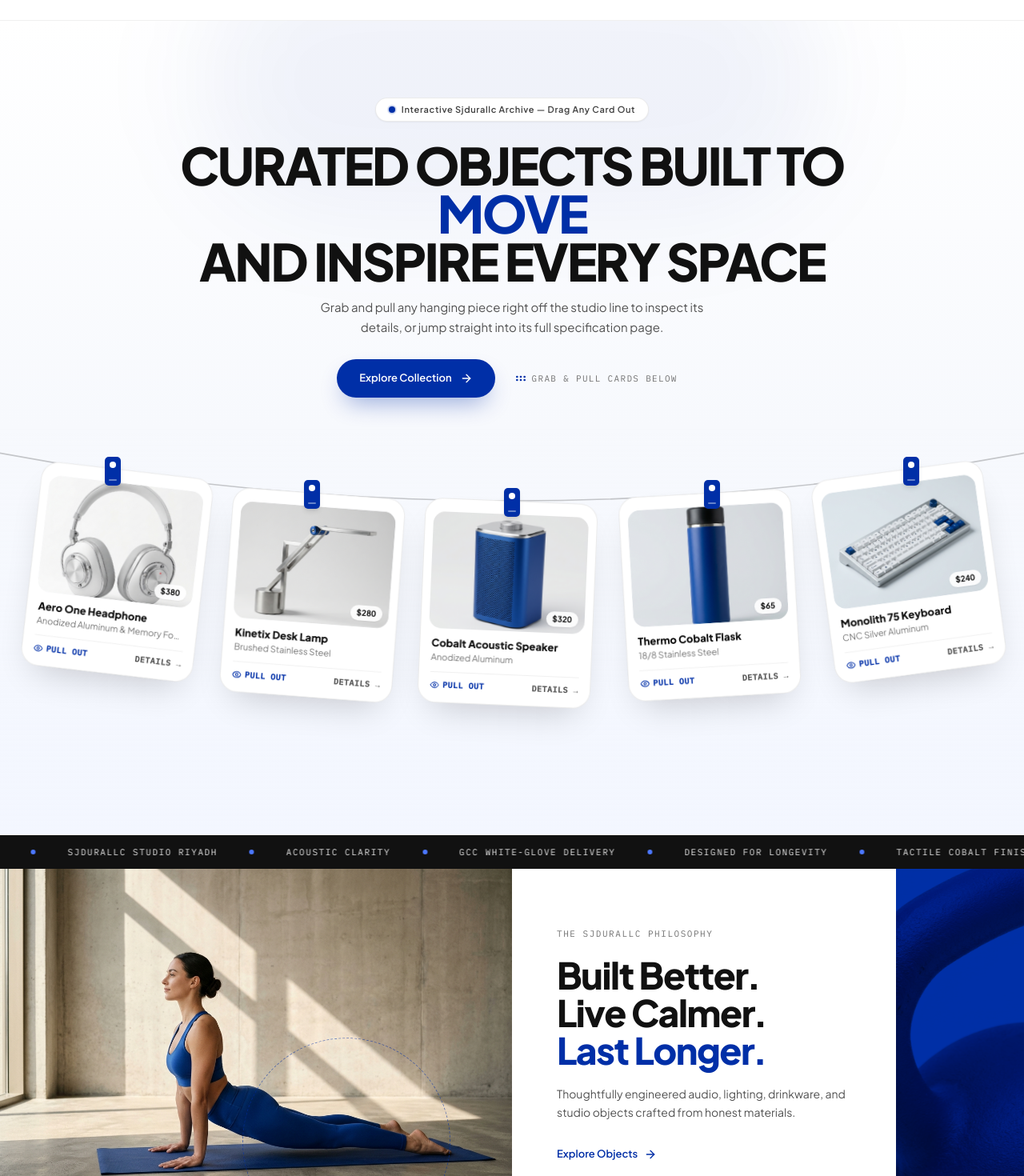
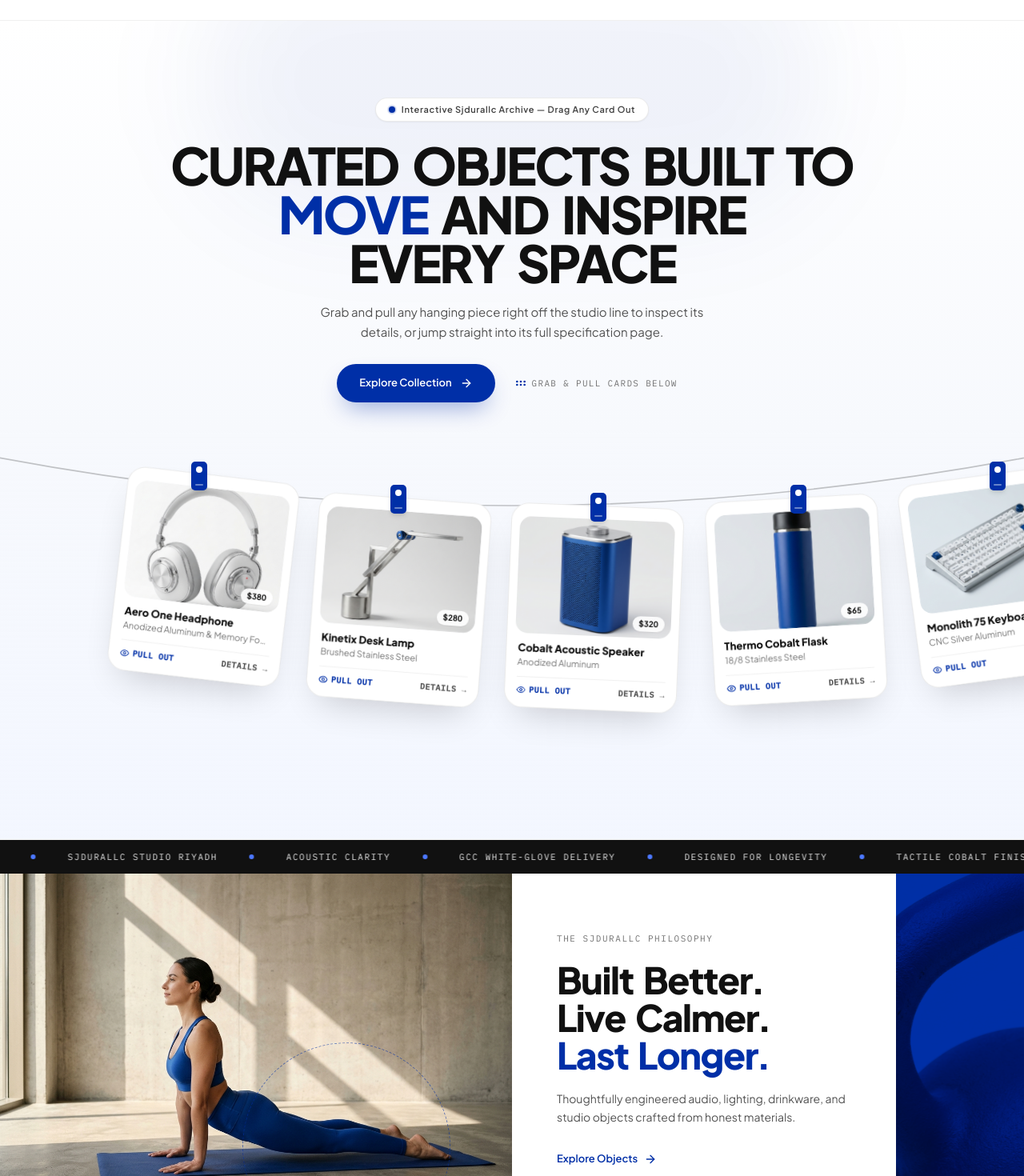
Before and after one commit to GODZISOP/sdj, a React (Vite) app: page / in a window 1280 px wide. Shown: the part 800-2270 px from the top of the page at 80% size. Built offline with nearby package versions, Linux system fonts and the light colour scheme.

Commit message:
Add scroll-scrubbed word-by-word 3D text animations across all sections and staggered wire drop-in

```diff
--- a/src/components/ContactSection.tsx
+++ b/src/components/ContactSection.tsx
@@ -12,6 +12,7 @@ import {
 } from 'lucide-react';
 import { useSite } from '../store/siteStore';
 import { Reveal } from './Reveal';
+import { ScrollScrubText } from './ScrollScrubText';
 
 interface ContactSectionProps {
   isHeadingH1?: boolean;
@@ -53,11 +54,12 @@ export const ContactSection: React.FC<ContactSectionProps> = ({ isHeadingH1 = fa
                 <span className="text-[#002FA7]">Studio Outfitting.</span>
               </h1>
             ) : (
-              <h2 className="text-[32px] sm:text-[42px] md:text-[48px] font-extrabold leading-[1.02] swiss-tracking mt-2">
-                Direct Support &
-                <br />
-                <span className="text-[#002FA7]">Studio Outfitting.</span>
-              </h2>
+              <ScrollScrubText
+                as="h2"
+                lines={['Direct Support &', 'Studio Outfitting.']}
+                accentWords={['Studio', 'Outfitting.']}
+                className="text-[32px] sm:text-[42px] md:text-[48px] font-extrabold leading-[1.02] swiss-tracking mt-2"
+              />
             )}
             <p className="text-sm text-neutral-600 mt-4 leading-relaxed">
               Reach <span className="font-semibold text-[#111111]">{settings.ownerName}</span> and our{' '}
--- a/src/components/FaqSection.tsx
+++ b/src/components/FaqSection.tsx
@@ -2,6 +2,7 @@ import React, { useState } from 'react';
 import { ChevronDown } from 'lucide-react';
 import { useSite } from '../store/siteStore';
 import { Reveal } from './Reveal';
+import { ScrollScrubText } from './ScrollScrubText';
 
 export const FaqSection: React.FC = () => {
   const { settings, faqs } = useSite();
@@ -13,11 +14,12 @@ export const FaqSection: React.FC = () => {
         <div className="max-w-[1360px] mx-auto px-4 sm:px-6 md:px-10 grid grid-cols-1 lg:grid-cols-12 gap-10">
           <div className="lg:col-span-4 space-y-3">
             <p className="eyebrow-mono text-[#002FA7]">FREQUENTLY ASKED QUESTIONS</p>
-            <h2 className="text-[30px] sm:text-[34px] font-extrabold leading-[1.05] swiss-tracking">
-              Everything You
-              <br />
-              Need to Know.
-            </h2>
+            <ScrollScrubText
+              as="h2"
+              lines={['Everything You', 'Need to Know.']}
+              accentWords={['Know.']}
+              className="text-[30px] sm:text-[34px] font-extrabold leading-[1.05] swiss-tracking"
+            />
             <p className="text-sm text-neutral-600 leading-relaxed">
               Answers about {settings.brandName} shipping, custom studio outfitting, warranties, and support.
             </p>
--- a/src/components/HangingGallerySection.tsx
+++ b/src/components/HangingGallerySection.tsx
@@ -4,7 +4,8 @@ import { motion, AnimatePresence, PanInfo } from 'motion/react';
 import { ArrowRight, GripHorizontal, X, ShoppingBag, Eye, RotateCcw } from 'lucide-react';
 import { useSite } from '../store/siteStore';
 import { Product } from '../types';
-import { SPRING_CRISP } from '../lib/motion';
+import { EASE_EDITORIAL, SPRING_CRISP } from '../lib/motion';
+import { ScrollScrubText } from './ScrollScrubText';
 
 // Exact positions along quadratic Bezier wire: P0=(0,26), P1=(720,152), P2=(1440,26)
 // y(t) = 26 + 252 * t * (1 - t)
@@ -61,26 +62,45 @@ export const HangingGallerySection: React.FC = () => {
         className="pointer-events-none absolute -top-24 left-1/2 -translate-x-1/2 w-[780px] h-[340px] rounded-full bg-[#002FA7]/[0.055] blur-3xl"
       />
 
-      {/* Top Editorial Header (Sjdurallc Cobalt & Monochrome Theme) */}
-      <div className="relative z-10 max-w-[920px] mx-auto px-4 sm:px-6 text-center">
-        <div className="inline-flex items-center gap-2 rounded-full bg-white px-4 py-1.5 border border-black/[0.08] shadow-sm mb-6">
+      {/* Top Editorial Header with Scroll-Scrubbed Word-by-Word 3D Reveal */}
+      <div className="relative z-10 max-w-[960px] mx-auto px-4 sm:px-6 text-center">
+        <motion.div
+          initial={{ opacity: 0, y: 14, scale: 0.96 }}
+          whileInView={{ opacity: 1, y: 0, scale: 1 }}
+          viewport={{ once: true, amount: 0.6 }}
+          transition={{ duration: 0.5, ease: EASE_EDITORIAL }}
+          className="inline-flex items-center gap-2 rounded-full bg-white px-4 py-1.5 border border-black/[0.08] shadow-sm mb-6"
+        >
           <span className="w-2 h-2 rounded-full bg-[#002FA7] live-dot text-[#002FA7]" />
           <span className="text-[11px] font-semibold tracking-[0.06em] text-neutral-700">
             Interactive {settings.brandName} Archive — Drag Any Card Out
           </span>
-        </div>
+        </motion.div>
 
-        <h2 className="text-[36px] sm:text-[52px] md:text-[64px] font-black uppercase leading-[0.94] tracking-[-0.04em] text-[#111111]">
-          CURATED OBJECTS BUILT TO{' '}
-          <span className="text-[#002FA7]">MOVE</span>
-          <br className="hidden sm:block" /> AND INSPIRE EVERY SPACE
-        </h2>
+        <ScrollScrubText
+          as="h2"
+          lines={['CURATED OBJECTS BUILT TO', 'MOVE AND INSPIRE', 'EVERY SPACE']}
+          accentWords={['MOVE']}
+          className="text-[36px] sm:text-[52px] md:text-[64px] font-black uppercase leading-[0.95] tracking-[-0.04em] text-[#111111]"
+        />
 
-        <p className="text-[14px] sm:text-[15px] text-neutral-600 mt-4 max-w-lg mx-auto leading-relaxed">
+        <motion.p
+          initial={{ opacity: 0, y: 18 }}
+          whileInView={{ opacity: 1, y: 0 }}
+          viewport={{ once: true, amount: 0.5 }}
+          transition={{ duration: 0.65, delay: 0.18, ease: EASE_EDITORIAL }}
+          className="text-[14px] sm:text-[15px] text-neutral-600 mt-5 max-w-lg mx-auto leading-relaxed"
+        >
           Grab and pull any hanging piece right off the studio line to inspect its details, or jump straight into its full specification page.
-        </p>
+        </motion.p>
 
-        <div className="mt-7 flex flex-wrap items-center justify-center gap-3">
+        <motion.div
+          initial={{ opacity: 0, y: 16 }}
+          whileInView={{ opacity: 1, y: 0 }}
+          viewport={{ once: true, amount: 0.5 }}
+          transition={{ duration: 0.6, delay: 0.28, ease: EASE_EDITORIAL }}
+          className="mt-7 flex flex-wrap items-center justify-center gap-3"
+        >
           <a
             href="#equipment"
             className="inline-flex items-center gap-2.5 rounded-full bg-[#002FA7] hover:bg-[#00227A] text-white text-[13px] font-semibold px-7 py-3.5 shadow-[0_14px_30px_-10px_rgba(0,47,167,0.45)] transition-all hover:-translate-y-0.5"
@@ -92,25 +112,28 @@ export const HangingGallerySection: React.FC = () => {
             <GripHorizontal className="w-4 h-4 text-[#002FA7]" />
             Grab & Pull Cards Below
           </span>
-        </div>
+        </motion.div>
       </div>
 
       {/* DESKTOP / TABLET INTERACTIVE HANGING WIRE STAGE */}
       <div className="hidden md:block relative w-full max-w-[1440px] mx-auto mt-10 h-[370px] lg:h-[410px] select-none">
-        {/* Dynamic Curved Wire SVG */}
+        {/* Dynamic Curved Wire SVG that draws itself in on scroll */}
         <svg
           viewBox="0 0 1440 180"
           preserveAspectRatio="none"
           aria-hidden="true"
           className="absolute top-0 left-0 w-full h-[180px] pointer-events-none z-0"
         >
-          <path
+          <motion.path
             d={`M -20 26 Q 720 ${wireControlY} 1460 26`}
             fill="none"
             stroke="#111111"
-            strokeOpacity="0.22"
+            strokeOpacity="0.24"
             strokeWidth="1.6"
-            className="transition-all duration-150"
+            initial={{ pathLength: 0 }}
+            whileInView={{ pathLength: 1 }}
+            viewport={{ once: true, amount: 0.2 }}
+            transition={{ duration: 1.0, ease: EASE_EDITORIAL }}
           />
         </svg>
 
@@ -126,8 +149,12 @@ export const HangingGallerySection: React.FC = () => {
           const isDetached = pulledProduct?.id === product.id;
 
           return (
-            <div
+            <motion.div
               key={product.id}
+              initial={{ opacity: 0, y: -36 }}
+              whileInView={{ opacity: 1, y: 0 }}
+              viewport={{ once: true, amount: 0.15 }}
+              transition={{ type: 'spring', stiffness: 240, damping: 20, delay: idx * 0.11 }}
               style={{
                 left: `${slot.t * 100}%`,
                 top: `${topPx}px`,
@@ -163,7 +190,6 @@ export const HangingGallerySection: React.FC = () => {
                   onDragEnd={(e, info) => handleDragEnd(product, e, info)}
                   onMouseEnter={() => setHoveredId(product.id)}
                   onMouseLeave={() => setHoveredId(null)}
-                  initial={{ rotate: slot.baseRotate, opacity: 0, y: 20 }}
                   animate={{
                     rotate: isDragging ? 0 : isHovered ? slot.baseRotate * 0.35 : slot.baseRotate,
                     scale: isDetached ? 0.88 : isDragging ? 1.07 : isHovered ? 1.04 : 1,
@@ -248,7 +274,7 @@ export const HangingGallerySection: React.FC = () => {
                   </div>
                 </motion.div>
               </div>
-            </div>
+            </motion.div>
           );
         })}
       </div>
--- /dev/null
+++ b/src/components/ScrollScrubText.tsx
@@ -0,0 +1,121 @@
+import React, { useRef } from 'react';
+import { motion, MotionValue, useReducedMotion, useScroll, useTransform } from 'motion/react';
+
+interface WordProps {
+  word: string;
+  progress: MotionValue<number>;
+  range: [number, number];
+  isAccent: boolean;
+}
+
+const ScrubWord: React.FC<WordProps> = ({ word, progress, range, isAccent }) => {
+  const opacity = useTransform(progress, range, [0.12, 1]);
+  const y = useTransform(progress, range, [28, 0]);
+  const rotateX = useTransform(progress, range, [36, 0]);
+  const scale = useTransform(progress, range, [0.94, 1]);
+
+  return (
+    <span
+      className="inline-block overflow-visible mr-[0.26em] last:mr-0"
+      style={{ perspective: '600px' }}
+    >
+      <motion.span
+        style={{ opacity, y, rotateX, scale, transformOrigin: '50% 100%' }}
+        className={`inline-block will-change-transform ${
+          isAccent ? 'text-[#002FA7]' : ''
+        }`}
+      >
+        {word}
+      </motion.span>
+    </span>
+  );
+};
+
+interface ScrollScrubTextProps {
+  lines: string[];
+  accentWords?: string[];
+  className?: string;
+  as?: 'h1' | 'h2' | 'h3';
+}
+
+export const ScrollScrubText: React.FC<ScrollScrubTextProps> = ({
+  lines,
+  accentWords = [],
+  className = '',
+  as = 'h2',
+}) => {
+  const containerRef = useRef<HTMLDivElement>(null);
+  const prefersReduced = useReducedMotion();
+
+  const { scrollYProgress } = useScroll({
+    target: containerRef,
+    offset: ['start 90%', 'center 46%'],
+  });
+
+  const accentSet = new Set(accentWords.map((w) => w.toUpperCase()));
+
+  // Flatten all words across lines to compute exact staggered scroll windows
+  const lineWords = lines.map((line) => line.trim().split(/\s+/));
+  const totalWords = lineWords.reduce((sum, words) => sum + words.length, 0);
+
+  const Tag = as;
+
+  if (prefersReduced) {
+    return (
+      <div ref={containerRef}>
+        <Tag className={className}>
+          {lineWords.map((words, lIdx) => (
+            <span key={lIdx} className="block">
+              {words.map((word, wIdx) => {
+                const clean = word.replace(/[^A-Za-z0-9]/g, '').toUpperCase();
+                const isAccent = accentSet.has(clean) || accentSet.has(word.toUpperCase());
+                return (
+                  <span
+                    key={wIdx}
+                    className={`inline-block mr-[0.26em] last:mr-0 ${
+                      isAccent ? 'text-[#002FA7]' : ''
+                    }`}
+                  >
+                    {word}
+                  </span>
+                );
+              })}
+            </span>
+          ))}
+        </Tag>
+      </div>
+    );
+  }
+
+  let globalIdx = 0;
+
+  return (
+    <div ref={containerRef}>
+      <Tag className={className}>
+        {lineWords.map((words, lIdx) => (
+          <span key={lIdx} className="block">
+            {words.map((word, wIdx) => {
+              const idx = globalIdx++;
+              // Overlap words slightly for fluid wave motion while keeping each clearly sequential
+              const step = 1 / Math.max(totalWords + 1.4, 2);
+              const start = Math.min(idx * step, 0.82);
+              const end = Math.min(start + step * 2.2, 1);
+              const clean = word.replace(/[^A-Za-z0-9]/g, '').toUpperCase();
+              const isAccent = accentSet.has(clean) || accentSet.has(word.toUpperCase());
+
+              return (
+                <ScrubWord
+                  key={`${lIdx}-${wIdx}-${word}`}
+                  word={word}
+                  progress={scrollYProgress}
+                  range={[start, end]}
+                  isAccent={isAccent}
+                />
+              );
+            })}
+          </span>
+        ))}
+      </Tag>
+    </div>
+  );
+};
--- a/src/pages/HomePage.tsx
+++ b/src/pages/HomePage.tsx
@@ -15,6 +15,7 @@ import { Reveal } from '../components/Reveal';
 import { ProductCard } from '../components/ProductCard';
 import { StudioMarquee } from '../components/StudioMarquee';
 import { HangingGallerySection } from '../components/HangingGallerySection';
+import { ScrollScrubText } from '../components/ScrollScrubText';
 import { FaqSection } from '../components/FaqSection';
 import { ContactSection } from '../components/ContactSection';
 import { EASE_EDITORIAL, SPRING_CRISP } from '../lib/motion';
@@ -267,13 +268,12 @@ export const HomePage: React.FC = () => {
           <div className="lg:col-span-6 grid grid-cols-12">
             <Reveal className="col-span-12 sm:col-span-9 px-6 sm:px-10 md:px-14 py-12 sm:py-14 flex flex-col justify-center space-y-5">
               <p className="eyebrow-mono text-neutral-500">THE {settings.brandName.toUpperCase()} PHILOSOPHY</p>
-              <h2 className="text-[34px] sm:text-[38px] md:text-[46px] font-extrabold leading-[1.02] swiss-tracking text-[#111111]">
-                Built Better.
-                <br />
-                Live Calmer.
-                <br />
-                <span className="text-[#002FA7]">Last Longer.</span>
-              </h2>
+              <ScrollScrubText
+                as="h2"
+                lines={['Built Better.', 'Live Calmer.', 'Last Longer.']}
+                accentWords={['Last', 'Longer.']}
+                className="text-[34px] sm:text-[38px] md:text-[46px] font-extrabold leading-[1.02] swiss-tracking text-[#111111]"
+              />
               <p className="text-[14px] text-neutral-600 leading-relaxed max-w-sm">
                 Thoughtfully engineered audio, lighting, drinkware, and studio objects crafted from honest materials.
               </p>
@@ -349,9 +349,12 @@ export const HomePage: React.FC = () => {
           <div className="flex flex-col md:flex-row md:items-end justify-between gap-5 mb-8">
             <div>
               <p className="eyebrow-mono text-[#002FA7]">HOVER ANY PRODUCT FOR ALTERNATE VIEW</p>
-              <h3 className="text-2xl sm:text-3xl font-extrabold swiss-tracking mt-1">
-                {activeCategory === 'All' ? 'Curated Studio Collection' : `${activeCategory} Collection`}
-              </h3>
+              <ScrollScrubText
+                as="h3"
+                lines={[activeCategory === 'All' ? 'Curated Studio Collection' : `${activeCategory} Collection`]}
+                accentWords={['Studio']}
+                className="text-2xl sm:text-3xl font-extrabold swiss-tracking mt-1"
+              />
             </div>
 
             <div className="flex flex-wrap items-center gap-1.5">
@@ -401,11 +404,12 @@ export const HomePage: React.FC = () => {
           <div className="max-w-[1360px] mx-auto px-4 sm:px-6 md:px-10 grid grid-cols-1 lg:grid-cols-12 gap-10 items-center">
             <div className="lg:col-span-4 space-y-4">
               <p className="eyebrow-mono text-neutral-500">MOVEMENT IN FOCUS</p>
-              <h2 className="text-[34px] sm:text-[38px] md:text-[42px] font-extrabold leading-[1.04] swiss-tracking">
-                Train
-                <br />
-                with Intention.
-              </h2>
+              <ScrollScrubText
+                as="h2"
+                lines={['Train', 'with Intention.']}
+                accentWords={['Intention.']}
+                className="text-[34px] sm:text-[38px] md:text-[42px] font-extrabold leading-[1.04] swiss-tracking"
+              />
               <p className="text-[14px] text-neutral-600 max-w-xs leading-relaxed">
                 Hover each stage to inspect balanced technique and daily movement rituals.
               </p>
@@ -475,11 +479,12 @@ export const HomePage: React.FC = () => {
             <div className="lg:col-span-8 px-4 sm:px-6 md:px-12 py-10 sm:py-14">
               <div className="mb-8">
                 <p className="eyebrow-mono text-neutral-500">FIND YOUR FIT</p>
-                <h2 className="text-[28px] sm:text-[34px] md:text-[38px] font-extrabold leading-[1.06] swiss-tracking mt-1">
-                  Compare
-                  <br />
-                  Our Essentials
-                </h2>
+                <ScrollScrubText
+                  as="h2"
+                  lines={['Compare', 'Our Essentials']}
+                  accentWords={['Essentials']}
+                  className="text-[28px] sm:text-[34px] md:text-[38px] font-extrabold leading-[1.06] swiss-tracking mt-1"
+                />
               </div>
 
               {/* Mobile Stacked Compare Cards */}
```
Also changed, not shown: 1 other file (tests, documents, lock files or other folders).
